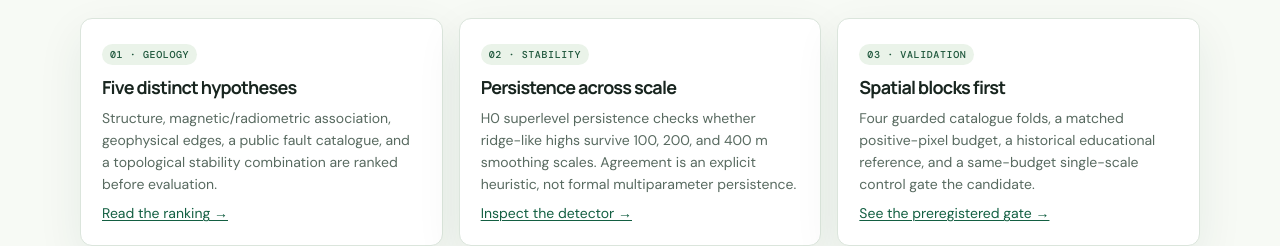
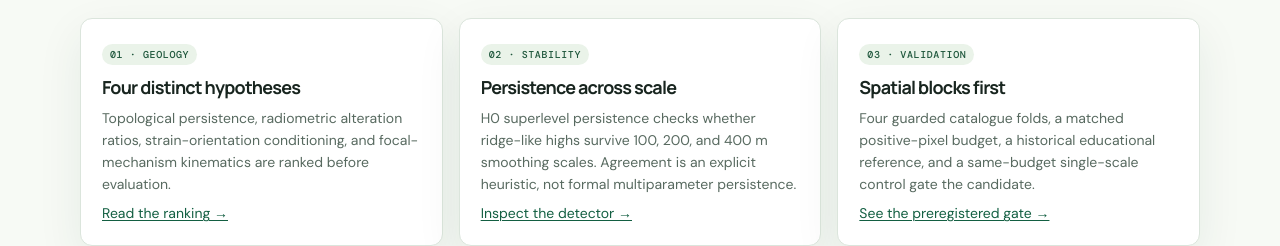
Before and after one commit to buffedlizard55-lab/GEMSDOE37, a plain HTML site: page docs/index.html in a window 1280 px wide. Shown: the part 1642-1888 px from the top of the page. Drawn offline with nearby package versions, Linux system fonts and the light colour scheme.

Commit message:
Align hypothesis count on the site homepage
Co-authored-by: arena-agent <297053741+arena-agent@users.noreply.github.com>

```diff
--- a/docs/index.html
+++ b/docs/index.html
@@ -70,7 +70,7 @@
       <div><span class="section-kicker">Research question</span><h2 id="research-title">Can geological persistence improve targeting?</h2><p>We test whether stable, multiscale ridge structure adds value over a matched-budget single-scale prospectivity map—not whether a visually compelling map can tell a story.</p></div>
     </div>
     <div class="grid grid-3">
-      <article class="card"><span class="badge">01 · Geology</span><h3 style="margin-top:12px">Five distinct hypotheses</h3><p>Structure, magnetic/radiometric association, geophysical edges, a public fault catalogue, and a topological stability combination are ranked before evaluation.</p><p><a href="hypotheses.html">Read the ranking →</a></p></article>
+      <article class="card"><span class="badge">01 · Geology</span><h3 style="margin-top:12px">Four distinct hypotheses</h3><p>Topological persistence, radiometric alteration ratios, strain-orientation conditioning, and focal-mechanism kinematics are ranked before evaluation.</p><p><a href="hypotheses.html">Read the ranking →</a></p></article>
       <article class="card"><span class="badge">02 · Stability</span><h3 style="margin-top:12px">Persistence across scale</h3><p>H0 superlevel persistence checks whether ridge-like highs survive 100, 200, and 400 m smoothing scales. Agreement is an explicit heuristic, not formal multiparameter persistence.</p><p><a href="method.html#persistence">Inspect the detector →</a></p></article>
       <article class="card"><span class="badge">03 · Validation</span><h3 style="margin-top:12px">Spatial blocks first</h3><p>Four guarded catalogue folds, a matched positive-pixel budget, a historical educational reference, and a same-budget single-scale control gate the candidate.</p><p><a href="method.html#holdout">See the preregistered gate →</a></p></article>
     </div>
```
Also changed, not shown: 1 other file.
